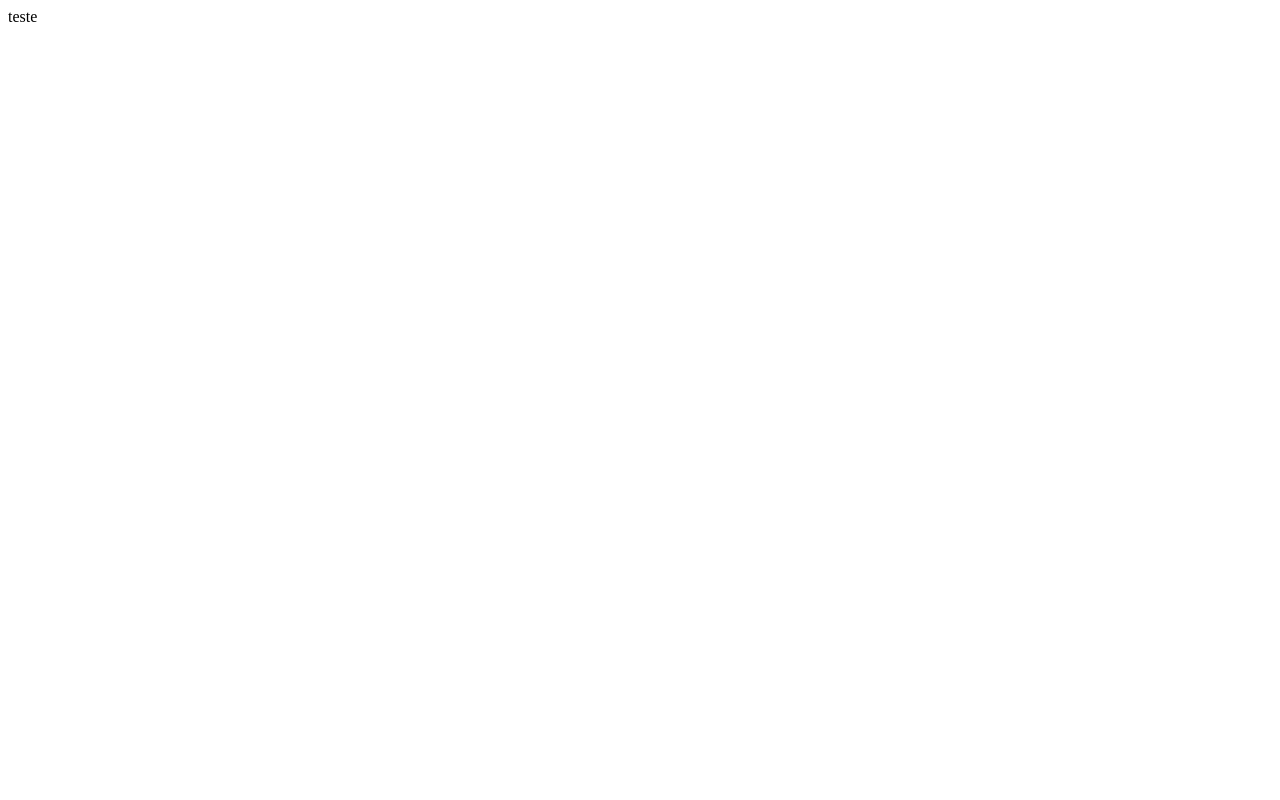
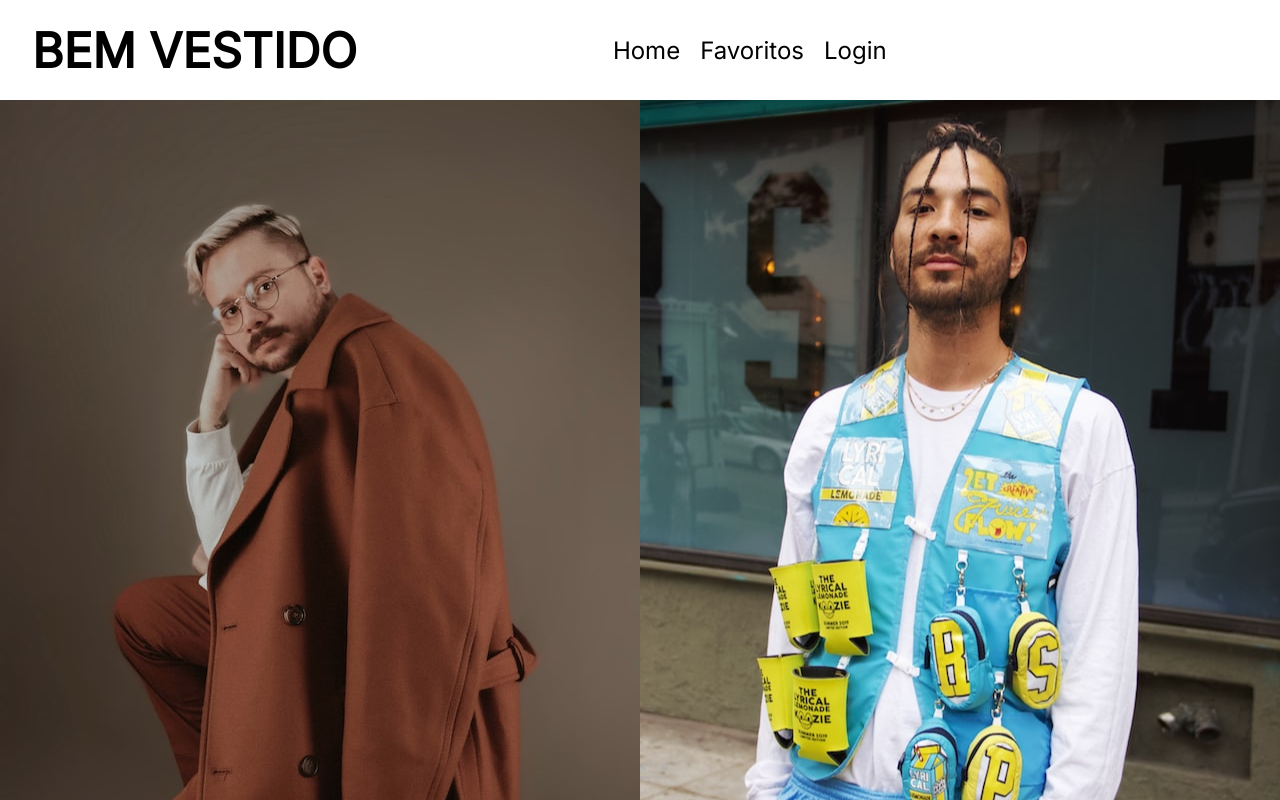
Before and after one commit to Elliasx/atividadeAvaliativa03, a plain HTML site: page index.html in a window 1280 px wide. Shown: the top 800 px of the page. Drawn offline with Linux system fonts and the light colour scheme.

Commit message:
continuando a main

```diff
--- /dev/null
+++ b/css/style.css
@@ -0,0 +1,53 @@
+*{
+    margin: 0;
+    padding: 0;
+    box-sizing: border-box;
+}
+body{
+    display: flex;
+    justify-content: center;
+
+    background-color: darkgray;
+}
+.container{
+    background-color: white;
+    /* border: 2px solid red; */
+    height: 100px;
+    width: 1280px;
+}
+.header{
+    /* border: 2px solid blue; */
+    height: 100px;
+    width: 1280px;
+    padding: 2rem;
+
+    display: flex;
+    align-items: center;
+    text-align: center;
+    gap: 16rem;
+}
+.titulo{
+    font-family: 'Inter', sans-serif;
+    font-style: normal;
+    font-weight: 700;
+    font-size: 32px;
+    line-height: 39px;
+}
+.navbar-link{
+    /* border: 2px solid blue; */
+    list-style: none;
+    font-family: 'Inter', sans-serif;
+    font-style: normal;
+    font-weight: 400;
+    font-size: 24px;
+
+    display: flex;
+    text-align: center;
+    align-items: center;
+    gap: 20px;
+}
+.img{
+    display: flex;
+    background: rgba(0, 0, 0, 0.25);
+    box-shadow: 0 4px 5px rgba(0, 0, 0, 0.25);
+}
--- a/index.html
+++ b/index.html
@@ -1 +1,51 @@
-teste
+<!DOCTYPE html>
+<html lang="pt-br">
+<head>
+    <meta charset="UTF-8">
+    <meta http-equiv="X-UA-Compatible" content="IE=edge">
+    <meta name="viewport" content="width=device-width, initial-scale=1.0">
+    <link rel="stylesheet" href="css/style.css">
+    <link rel="preconnect" href="https://fonts.googleapis.com"><link rel="preconnect" href="https://fonts.gstatic.com" crossorigin><link href="https://fonts.googleapis.com/css2?family=Inter&display=swap" rel="stylesheet">
+    <title>Atividade Avaliativa 03</title>
+</head>
+<body>
+    <div class="container">
+        <header class="header">
+            <article class="titulo">
+                <h1>BEM VESTIDO</h1>
+            </article>
+
+            <article class="nav">
+                <nav class="navbar">
+                    <ul class="navbar-link">
+                        <li>Home</li>
+                        <li>Favoritos</li>
+                        <li>Login</li>
+                    </ul>
+                </nav>
+            </article>
+        </header>
+
+        <main class="main">
+            <section class="img">
+                <img src="assets/img/Foto1 (4).png" alt="" class="foto1">
+                <p></p>
+                <img src="assets/img/Foto2 (4).png" alt="" class="foto2">
+            </section>
+
+            <section class="img">
+                <img src="assets/img/foto3 (4).png" alt="" class="foto3">
+                <img src="assets/img/foto4 (4).png" alt="" class="foto4">
+                <img src="assets/img/foto5.png" alt="" class="foto5">
+                <img src="assets/img/foto6.png" alt="" class="foto6">
+            </section>
+
+            <section class="img">
+                <img src="assets/img/Foto7.png" alt="" class="foto7">
+                <img src="assets/img/Foto8.png" alt="" class="foto8">
+                <img src="assets/img/foto9.png" alt="" class="foto9">
+            </section>
+        </main>
+    </div>
+</body>
+</html>
```
Also changed, not shown: assets/img/Foto1 (4).png (added), assets/img/Foto2 (4).png (added), assets/img/Foto7.png (added), assets/img/Foto8.png (added), assets/img/foto3 (4).png (added), assets/img/foto4 (4).png (added), assets/img/foto5.png (added), assets/img/foto6.png (added), assets/img/foto9.png (added).
